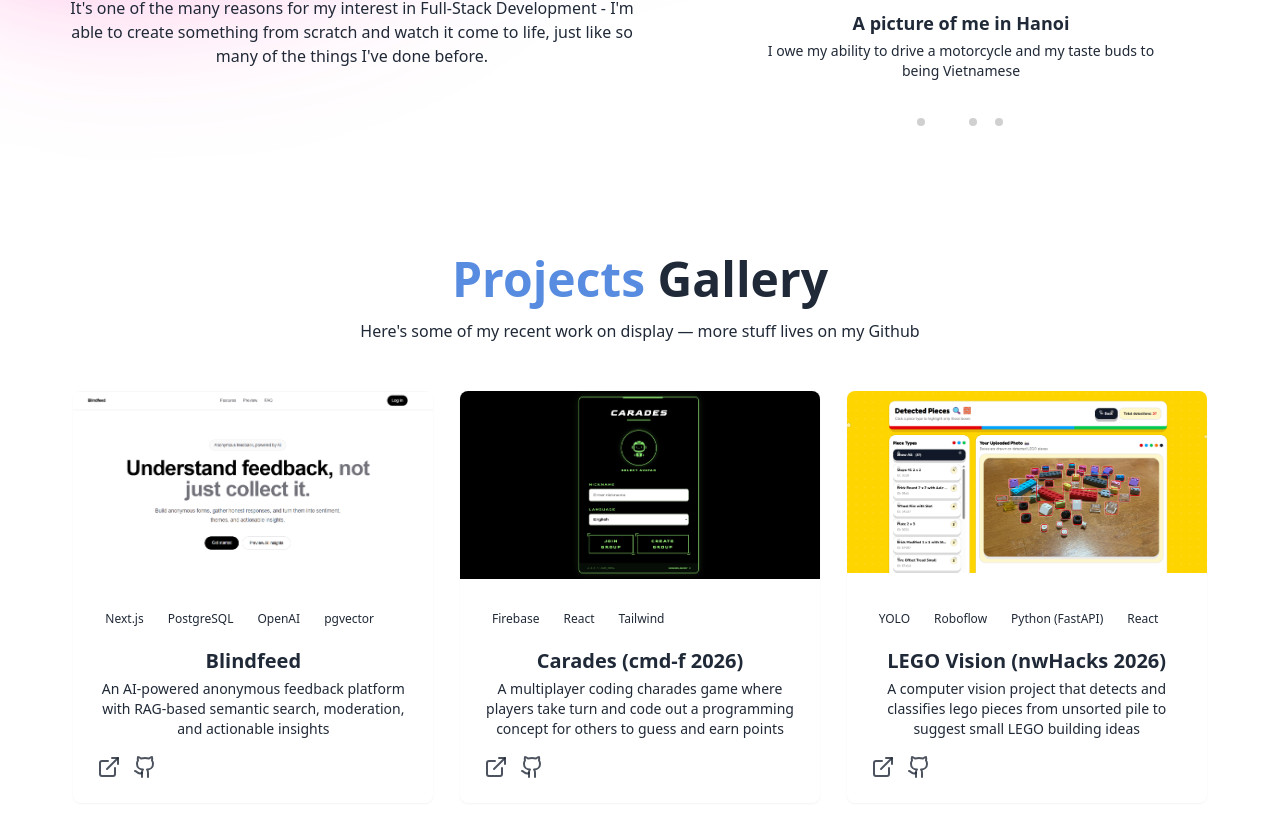
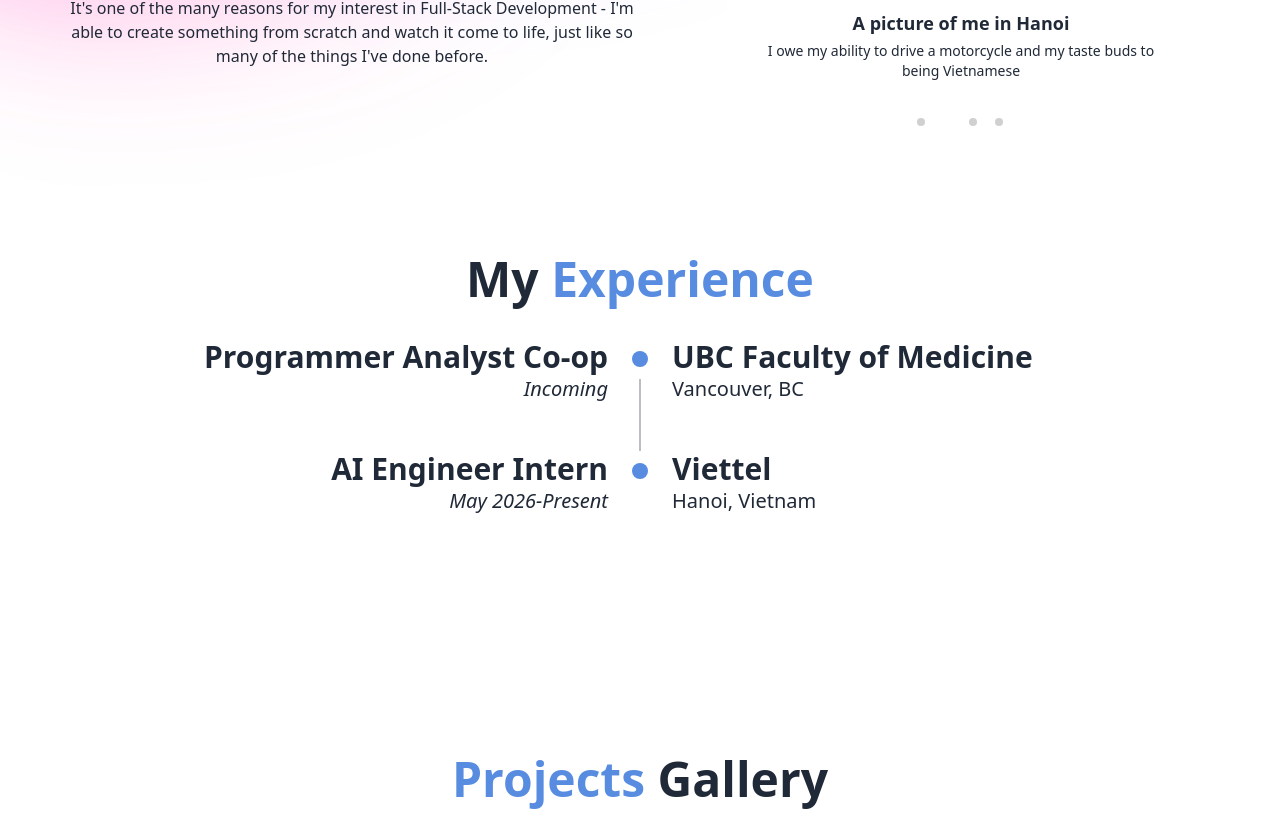
Before and after one commit to chucan1312/portfolio, a React (Vite) app: page / in a window 1280 px wide. Shown: the part 1220-2040 px from the top of the page. Built offline with nearby package versions, Linux system fonts and the light colour scheme; no server answers; the database is empty.

Commit message:
public experience

```diff
--- a/src/pages/Home.jsx
+++ b/src/pages/Home.jsx
@@ -28,7 +28,7 @@ export const Home = () => {
         <main>
             <HomeSection />
             <AboutMe />
-            {/* <ExperienceSection /> */}
+            <ExperienceSection />
             <ProjectsSection />
             <DrawSection />
             <ContactSection />
```
